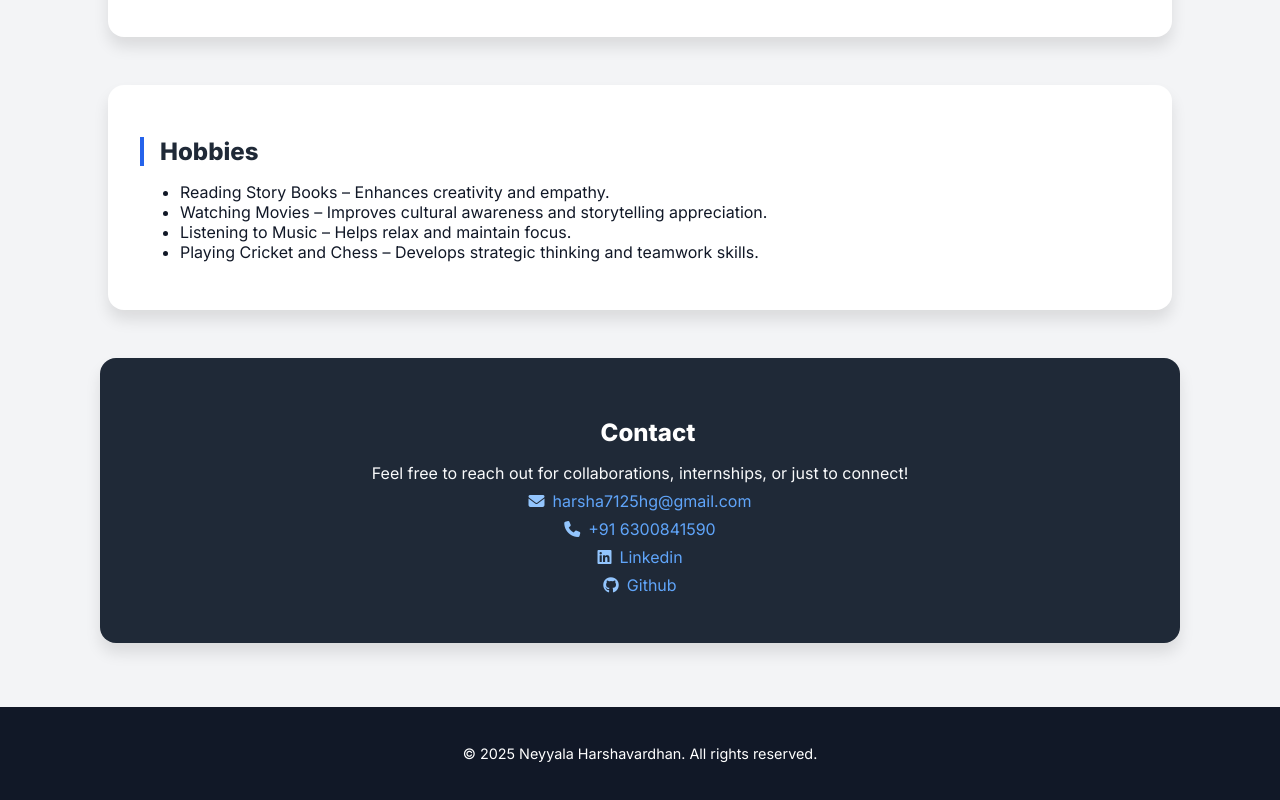
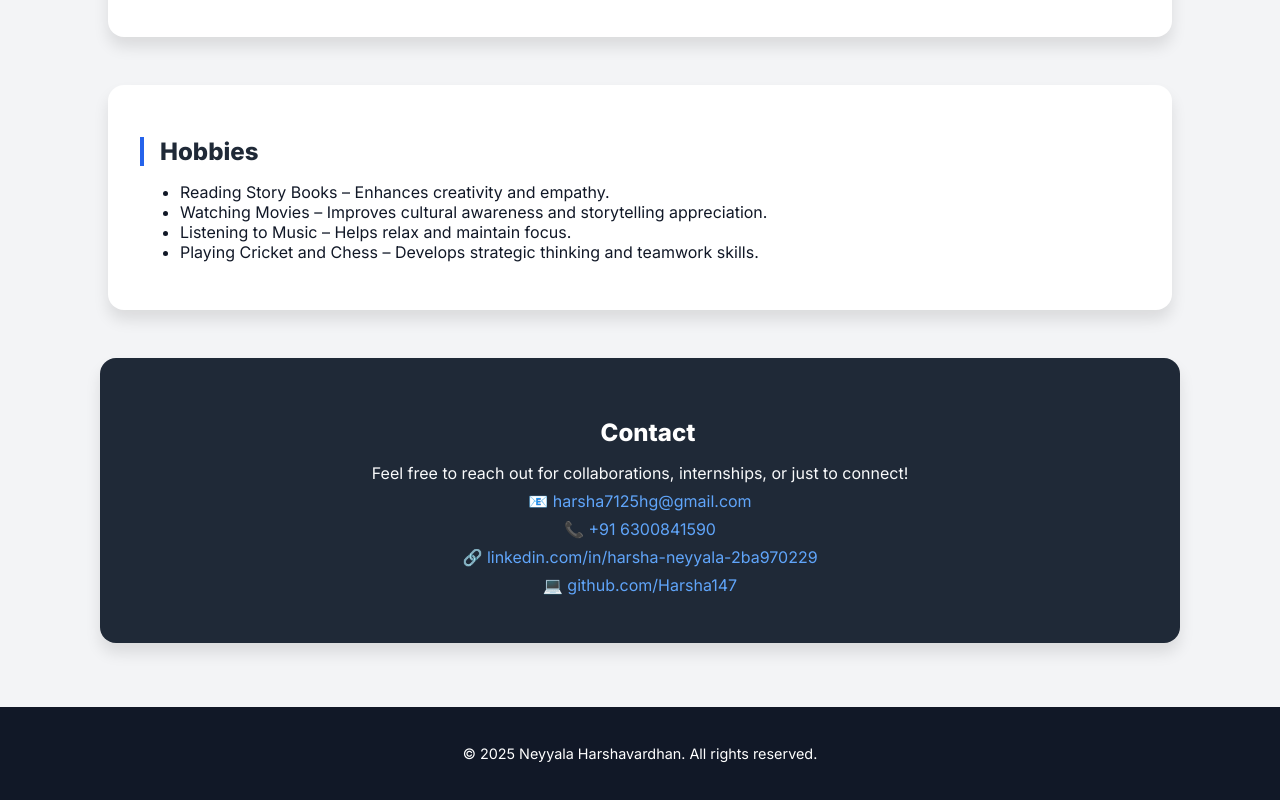
Before and after one commit to Harsha147/My-portfolio, a plain HTML site: page index.html in a window 1280 px wide. Shown: the part 4083-4883 px from the top of the page. Drawn offline with Linux system fonts and the light colour scheme.

Commit message:
Update index.html

```diff
--- a/index.html
+++ b/index.html
@@ -426,12 +426,14 @@
   </section>
 
   <section id="contact" class="contact">
-    <h2>Contact</h2>
-    <p>Feel free to reach out for collaborations, internships, or just to connect!</p>
-    <p><i class="fas fa-envelope"></i><a href="mailto:harsha7125hg@gmail.com">harsha7125hg@gmail.com</a></p>
-    <p><i class="fas fa-phone"></i><a href="tel:+916300841590">+91 6300841590</a></p>
-    <p><i class="fab fa-linkedin"></i><a href="https://linkedin.com/in/harsha-neyyala-2ba970229" target="_blank">Linkedin</a></p>
-    <p><i class="fab fa-github"></i><a href="https://github.com/Harsha147" target="_blank">Github</a></p>
+   <h2>Contact</h2>
+<p>Feel free to reach out for collaborations, internships, or just to connect!</p>
+
+<p>📧 <a href="mailto:harsha7125hg@gmail.com">harsha7125hg@gmail.com</a></p>
+<p>📞 <a href="tel:+916300841590">+91 6300841590</a></p>
+<p>🔗 <a href="https://linkedin.com/in/harsha-neyyala-2ba970229" target="_blank">linkedin.com/in/harsha-neyyala-2ba970229</a></p>
+<p>💻 <a href="https://github.com/Harsha147" target="_blank">github.com/Harsha147</a></p>
+
   </section>
 
   <footer>
```
